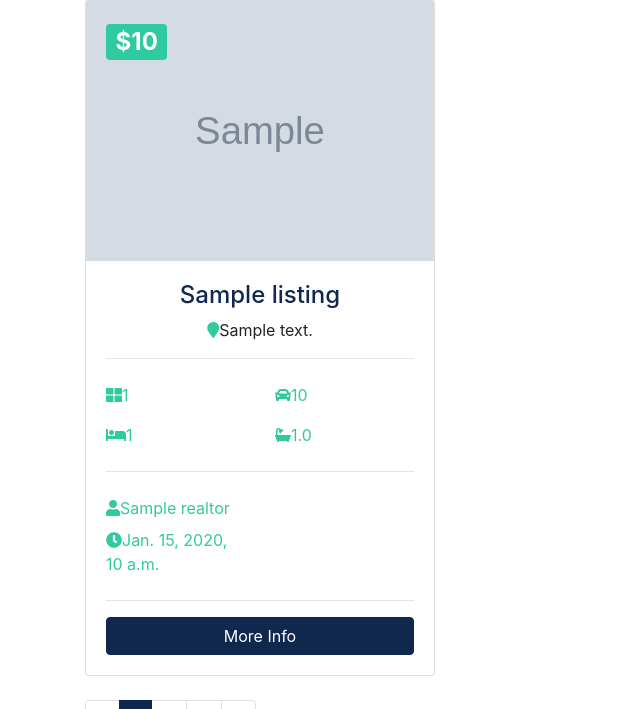
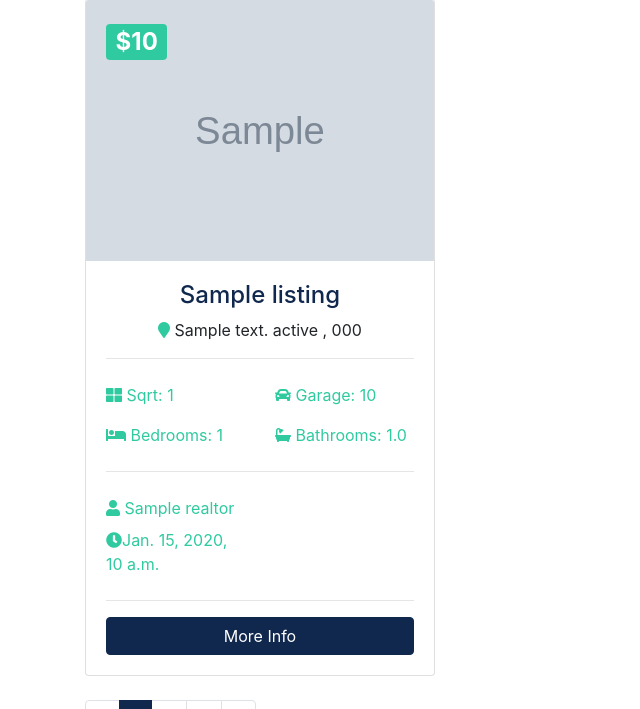
Before and after one commit to Sautech/realSite, a Django app: page /listings/ in a window 1280 px wide. Shown: the part 450-1159 px from the top of the page, without its empty margins (0-640 px from the left). Run offline with Django 3.2, Linux system fonts and the light colour scheme; tables that the repository leaves empty hold one stand-in row (values such as "Sample post"); grey boxes marked "Sample" are stand-in pictures; some libraries are stand-ins or nearby versions.

Commit message:
"Fourth commit"

```diff
--- a/realSite/settings.py
+++ b/realSite/settings.py
@@ -40,6 +40,7 @@
     'pages.apps.PagesConfig',
     'listings.apps.ListingsConfig',
     'realtors.apps.RealtorsConfig',
+    'django.contrib.humanize',
 ]
 
 MIDDLEWARE = [
--- a/templates/listings/listings.html
+++ b/templates/listings/listings.html
@@ -1,4 +1,5 @@
 {% extends 'base.html' %}
+{% load humanize %}
 
 {% block content %}
 <section id="showcase-inner" class="py-5 text-white">
@@ -39,39 +40,40 @@
             <img class="card-img-top" src="{{ listing.photo_main.url }}" alt="">
             <div class="card-img-overlay">
               <h2>
-                <span class="badge badge-secondary text-white">${{ listing.price }}</span>
+                <span class="badge badge-secondary text-white">${{ listing.price | intcomma }}</span>
               </h2>
             </div>
             <div class="card-body">
               <div class="listing-heading text-center">
                 <h4 class="text-primary">{{ listing.title }}</h4>
                 <p>
-                  <i class="fas fa-map-marker text-secondary"></i>{{ listing.address }}</p>
+                  <i class="fas fa-map-marker text-secondary"></i> {{ listing.address }} {{ listing.state }} ,
+                {{ listing.zipcode }}</p>
               </div>
               <hr>
               <div class="row py-2 text-secondary">
                 <div class="col-6">
-                  <i class="fas fa-th-large"></i>{{ listing.sqft }}</div>
+                  <i class="fas fa-th-large"></i> Sqrt: {{ listing.sqft }}</div>
                 <div class="col-6">
-                  <i class="fas fa-car"></i>{{ listing.garage }}</div>
+                  <i class="fas fa-car"></i> Garage: {{ listing.garage }}</div>
               </div>
               <div class="row py-2 text-secondary">
                 <div class="col-6">
-                  <i class="fas fa-bed"></i>{{ listing.bedrooms }}</div>
+                  <i class="fas fa-bed"></i> Bedrooms: {{ listing.bedrooms }}</div>
                 <div class="col-6">
-                  <i class="fas fa-bath"></i>{{ listing.bathrooms }}</div>
+                  <i class="fas fa-bath"></i> Bathrooms: {{ listing.bathrooms }}</div>
               </div>
               <hr>
               <div class="row py-2 text-secondary">
                 <div class="col-12">
-                  <i class="fas fa-user"></i>{{ listing.realtor }}</div>
+                  <i class="fas fa-user"></i> {{ listing.realtor }} </div>
               </div>
               <div class="row text-secondary pb-2">
                 <div class="col-6">
-                  <i class="fas fa-clock"></i>{{ listing.list_date }}</div>
+                  <i class="fas fa-clock"></i>{{ listing.list_date  }}</div>
               </div>
               <hr>
-              <a href="listing.html" class="btn btn-primary btn-block">More Info</a>
+              <a href="{% url 'listing' listing.id %}" class="btn btn-primary btn-block">More Info</a>
             </div>
           </div>
         </div>
```
